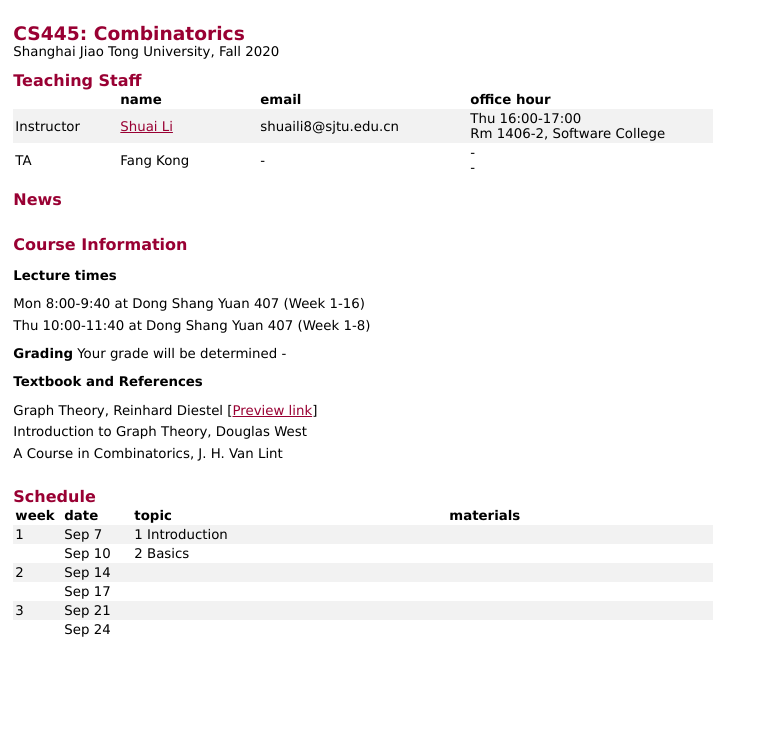
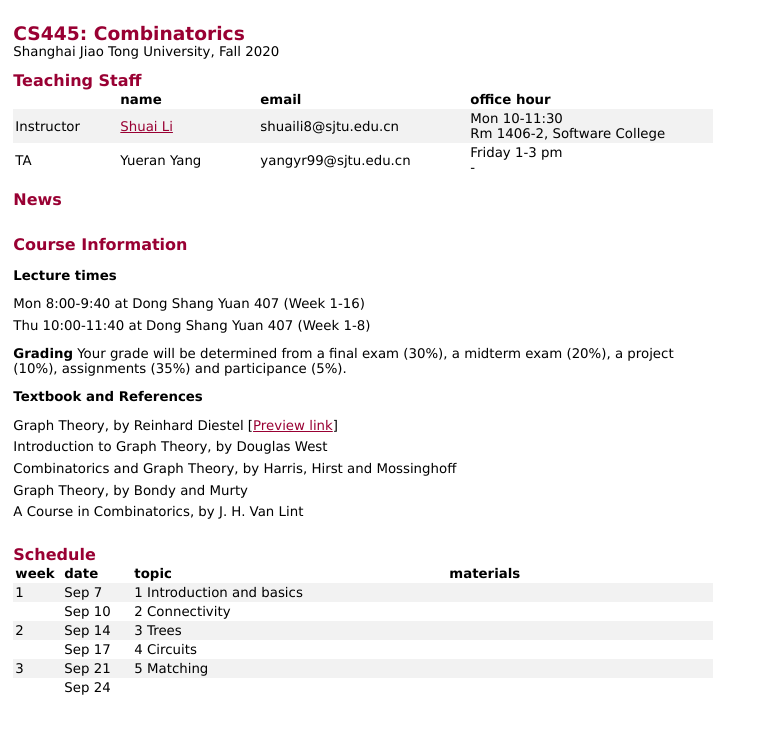
Before and after one commit to shuaili8/shuaili8.github.io, a plain HTML site: page Teaching/CS445/index.html in a window 1280 px wide. Shown: the whole page, without its empty margins (0-763 px from the left). Drawn offline with Linux system fonts and the light colour scheme.

Commit message:
Update index.html

```diff
--- a/Teaching/CS445/index.html
+++ b/Teaching/CS445/index.html
@@ -113,14 +113,14 @@
                 <td>Instructor</td>
                 <td><a href="http://shuaili8.github.io" target="_blank">Shuai Li</a></td>
                 <td>shuaili8@sjtu.edu.cn</td>
-                <td>Thu 16:00-17:00 <br>Rm 1406-2, Software College </td>
+                <td>Mon 10-11:30 <br>Rm 1406-2, Software College </td>
             </tr>
 
             <tr>
                 <td>TA</td>
-                <td>Fang Kong</td>
-                <td>-</td>
-                <td>- <br>-</td>
+                <td>Yueran Yang</td>
+                <td>yangyr99@sjtu.edu.cn</td>
+                <td>Friday 1-3 pm <br>-</td>
             </tr>
         </tbody>
         </table>
@@ -153,14 +153,15 @@
             <li>Thu 10:00-11:40 at Dong Shang Yuan 407 (Week 1-8)</li>
         </ul></p>
         <!-- <p><b>Recitation time</b> Mon 18:00-19:40 at F103 </p> -->
-        <p><b>Grading</b> Your grade will be determined -
-        <!-- from a final exam (35%), a midterm exam (25%), a project (20%), and labs/homeworks (20%). -->
+        <p><b>Grading</b> Your grade will be determined from a final exam (30%), a midterm exam (20%), a project (10%), assignments (35%) and participance (5%).
     </p>
         <p><b>Textbook and References</b>
         <ul>
-            <li>Graph Theory, Reinhard Diestel [<a href="http://diestel-graph-theory.com/basic.html">Preview link</a>]  </li>
-            <li>Introduction to Graph Theory, Douglas West </li>
-            <li>A Course in Combinatorics, J. H. Van Lint</li>
+            <li>Graph Theory, by Reinhard Diestel [<a href="http://diestel-graph-theory.com/basic.html">Preview link</a>]  </li>
+            <li>Introduction to Graph Theory, by Douglas West </li>
+            <li>Combinatorics and Graph Theory, by Harris, Hirst and Mossinghoff </li>
+            <li>Graph Theory, by Bondy and Murty</li>
+            <li>A Course in Combinatorics, by J. H. Van Lint</li>
         </ul></p>
     </div>
 
@@ -177,19 +178,19 @@
         </tr>
 
         <tr>
-            <td>1</td><td>Sep 7</td><td>1 Introduction</td><td></td>
+            <td>1</td><td>Sep 7</td><td>1 Introduction and basics</td><td></td>
         </tr>
         <tr>
-            <td></td><td>Sep 10</td><td>2 Basics</td><td></td>
+            <td></td><td>Sep 10</td><td>2 Connectivity</td><td></td>
         </tr>
         <tr>
-            <td>2</td><td>Sep 14</td><td></td><td></td>
+            <td>2</td><td>Sep 14</td><td>3 Trees</td><td></td>
         </tr>
         <tr>
-            <td></td><td>Sep 17</td><td></td><td></td>
+            <td></td><td>Sep 17</td><td>4 Circuits</td><td></td>
         </tr>
         <tr>
-            <td>3</td><td>Sep 21</td><td></td><td></td>
+            <td>3</td><td>Sep 21</td><td>5 Matching</td><td></td>
         </tr>
         <tr>
             <td></td><td>Sep 24</td><td></td><td></td>
```
